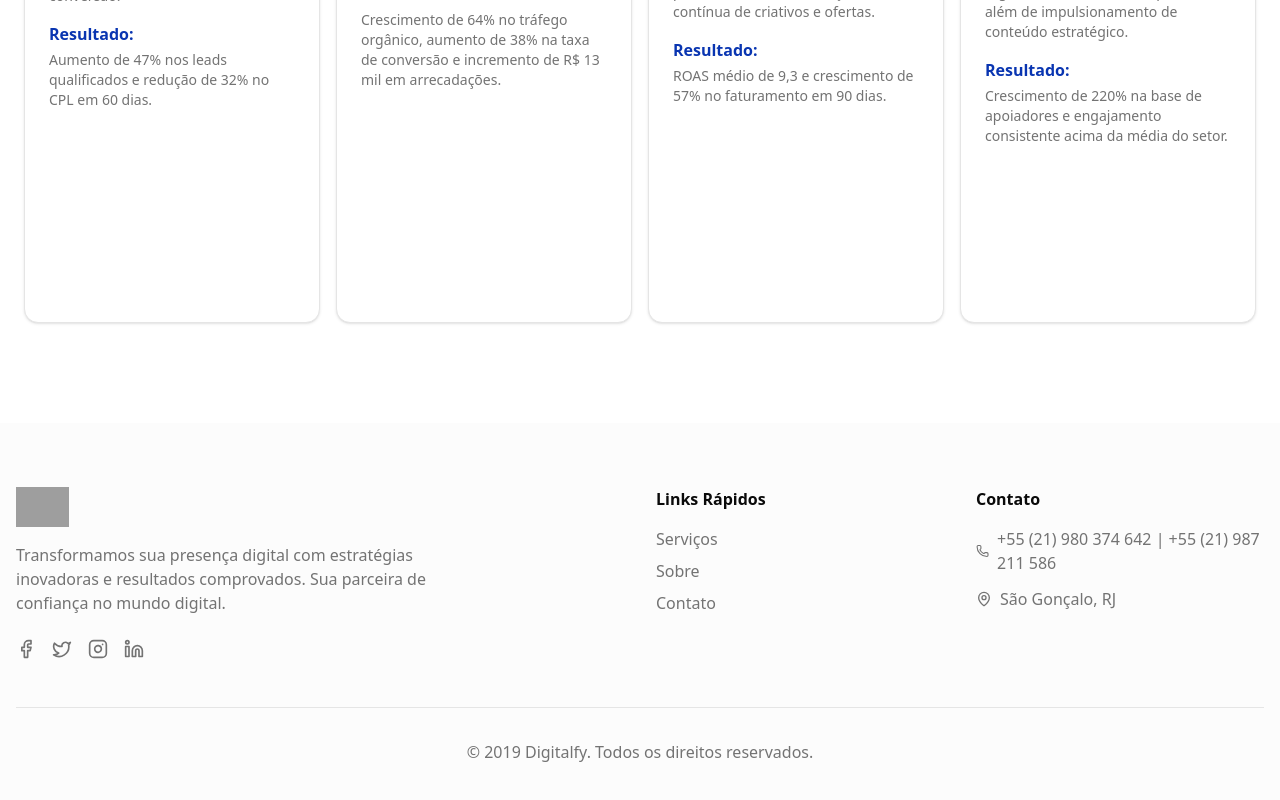
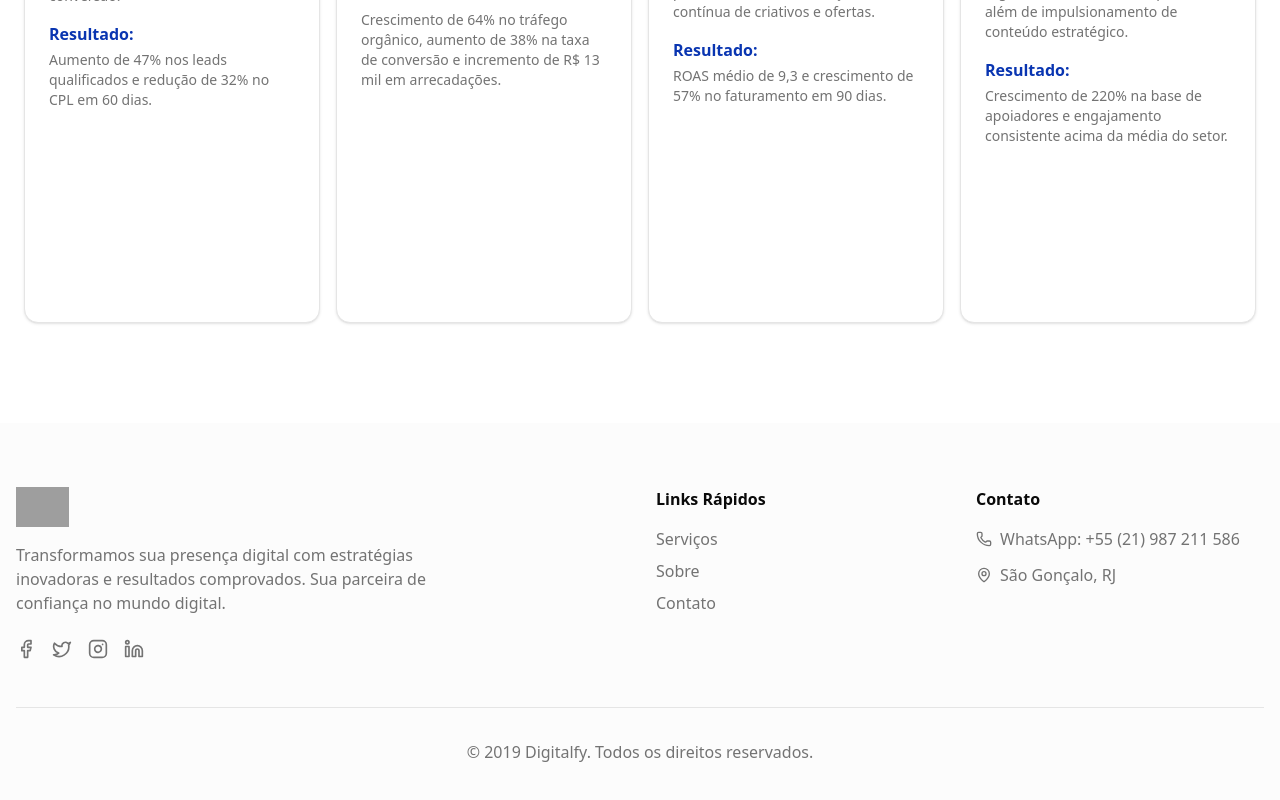
Before and after one commit to kakow-coder/digitalfy-website, a React (Vite) app: page / in a window 1280 px wide. Shown: the part 3242-4042 px from the top of the page. Built offline with nearby package versions, Linux system fonts and the light colour scheme; grey boxes are pictures that could not be loaded.

Commit message:
Update App.jsx

```diff
--- a/src/App.jsx
+++ b/src/App.jsx
@@ -397,7 +397,7 @@ function App() {
                 <li className="flex items-center text-muted-foreground">
                   <Phone className="h-4 w-4 mr-2" />
                   <a href="https://wa.me/5521987211586text=Olá! Gostaria de falar com a Digitalfy." target="_blank" rel="noopener noreferrer" className="hover:text-primary transition-colors">
-                    +55 (21) 980 374 642 | +55 (21) 987 211 586
+                    WhatsApp: +55 (21) 987 211 586
                   </a>
                 </li>
                 <li className="flex items-center text-muted-foreground">
```
